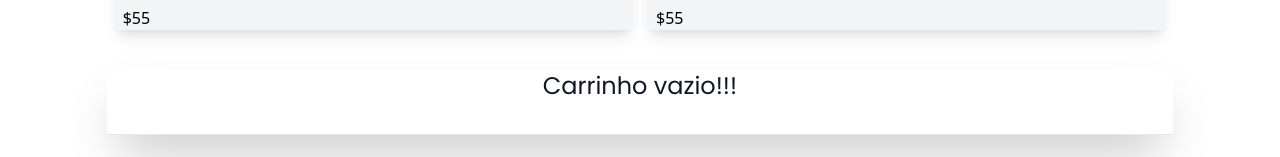
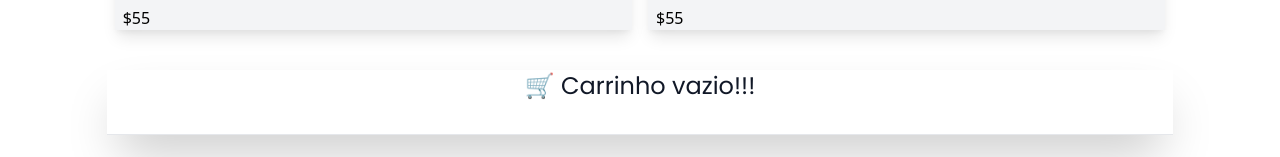
Before and after one commit to freaklucas/buypizza, a Vue app: page /menu in a window 1280 px wide. Shown: the part 643-800 px from the top of the page. Built offline with nearby package versions, Linux system fonts and the light colour scheme; a web font is replaced by a local one.

Commit message:
consertando a ordem de adicionar

```diff
--- a/src/views/Menu.vue
+++ b/src/views/Menu.vue
@@ -190,13 +190,13 @@
         font-poppins
         text-gray-900
       "
-      v-if="counterState.count === 0"
+      v-if="counterState.count === 0 && counterState.countEspecial === 0"
     >
-      Carrinho vazio!!!
+      🛒 Carrinho vazio!!!
     </h1>
     <hr />
 
-    <div v-if="counterState.count > 0">
+    <div v-if="counterState.count >= 1 || counterState.countEspecial >= 1">
       <h2
         class="
           info-box
@@ -210,7 +210,7 @@
           ml-2
         "
       >
-        Calabresa
+        Calabresa | Calabresa Especial
       </h2>
       <p class="flex justify-center">
         Total: {{ counterState.count * 55 + counterState.countEspecial * 55 }}
```
